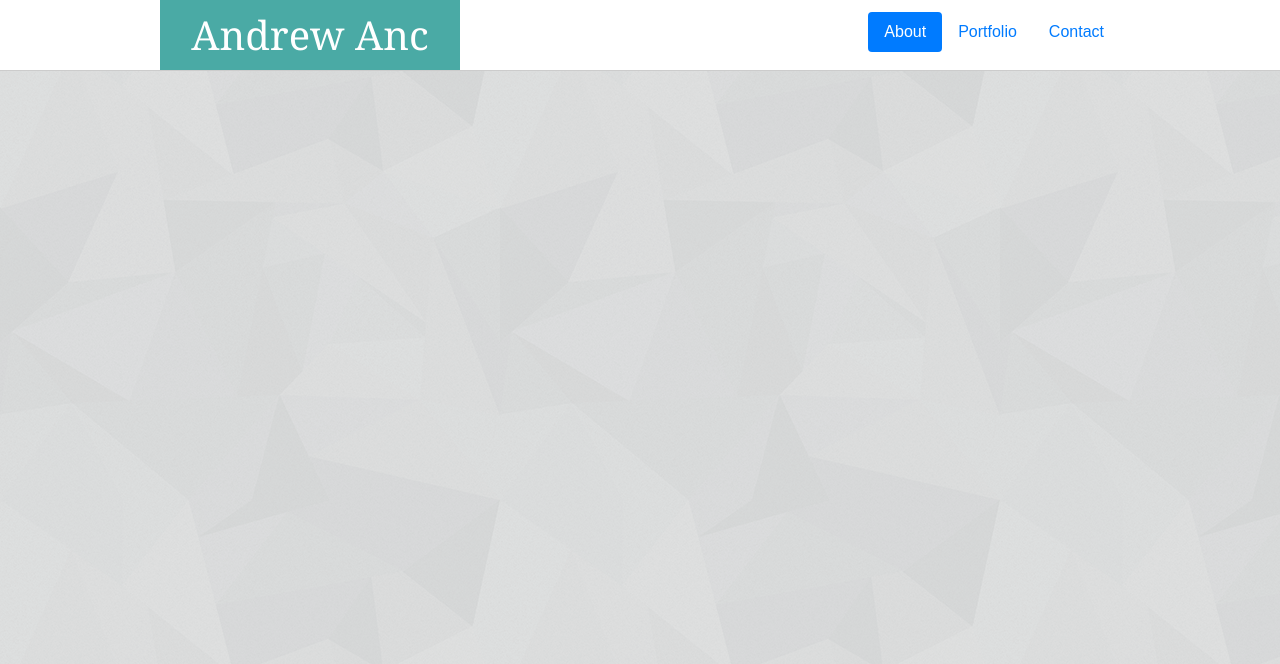
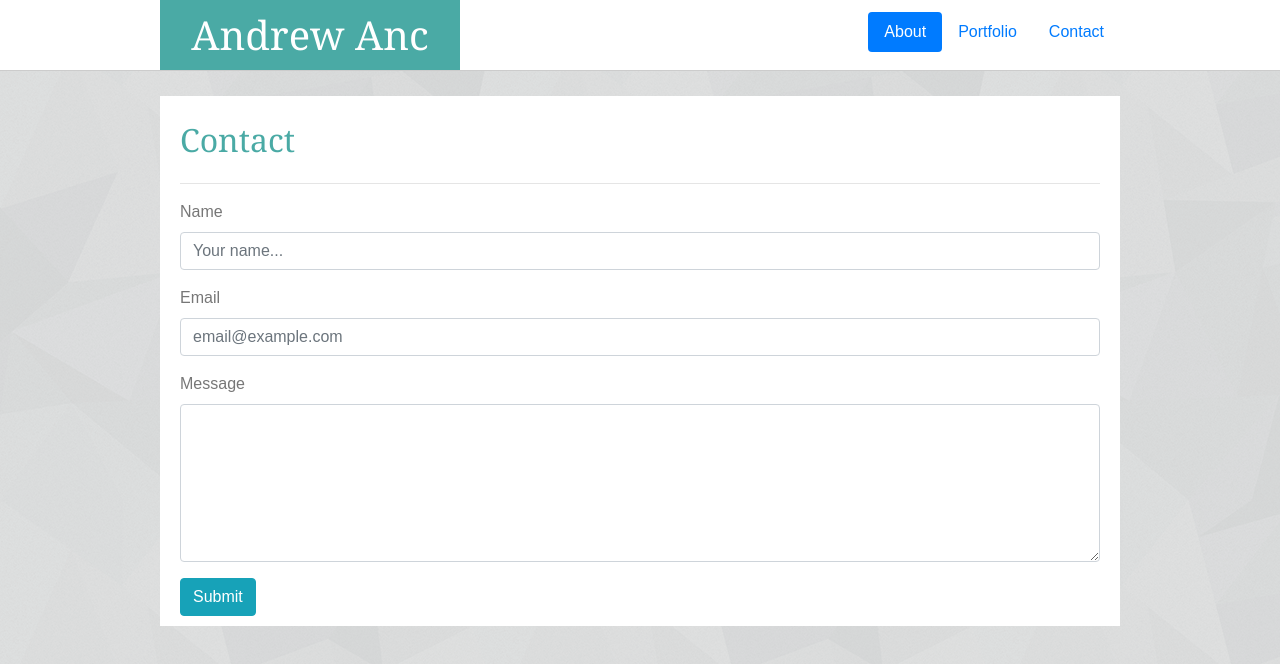
Before and after one commit to aancjr/Bootstrap-Portfolio, a plain HTML site: page contact.html in a window 1280 px wide. Drawn offline with nearby package versions, Linux system fonts and the light colour scheme.

Commit message:
portfolio and contact page content completed. Majority of the basic styling is completed.

```diff
--- a/assets/css/style.css
+++ b/assets/css/style.css
@@ -3,7 +3,7 @@ body {
     color: #777777;
     background: url("../images/shattered.png");
     z-index: -1;
-    font-family: 'Arial', 'Helvetica Neue', Helvetica, sans-serif;
+    font-family: 'Arial', 'Helvetica Neue', Helvetica sans-serif;
 }
 
 .wrapper {
@@ -35,18 +35,29 @@ body {
 .container {
     margin: auto;
     width: 960px;
-    height: 700px;
+    height: auto;
     margin-top: 25px;
+    background-color:#ffffff;
+    border-color: #dddddd;
 }
 
 .main-content {
-    background-color:#ffffff;
-    border-color: #dddddd;
     font-family: 'Arial', 'Helvetica Neue', Helvetica, sans-serif;
+    padding: 5px;
+}
+
+.h2 {
+    color: #4aaaa5;
+    font-family: 'Georgia', Times, "Times New Roman", serif;
+    padding: 20px 0px 0px 15px;
 }
 
 .rounded {
     margin: 0px 10px 0px 0px;
+}
+
+.btn {
+    margin-bottom: 5px;
 }
 
 /*
@@ -128,8 +139,6 @@ a:hover {
 }
 
 .h2 {
-    color: #4aaaa5;
-    font-family: 'Georgia', Times, "Times New Roman", serif;
     border: 1px;
 }
 footer {
--- a/contact.html
+++ b/contact.html
@@ -36,8 +36,27 @@
     </div>
 
     <section class="container">
-
-
+        <section class="main-content">
+            <section class="row">
+                <h2 class="h2">Contact</h2>
+            </section>
+            <hr></hr>
+            <form>
+                <div class="form-group">
+                    <label for="exampleFormControlInput1">Name</label>
+                    <input type="name" class="form-control" id="exampleFormControlInput1" placeholder="Your name...">
+                </div>
+                <div class="form-group">
+                        <label for="exampleFormControlInput1">Email</label>
+                        <input type="email" class="form-control" id="exampleFormControlInput1" placeholder="email@example.com">
+                </div>
+                <div class="form-group">
+                    <label for="exampleFormControlTextarea1">Message</label>
+                    <textarea class="form-control" id="exampleFormControlTextarea1" rows="6"></textarea>
+                </div>
+            </form>
+            <input class="btn btn-info" type="submit" value="Submit">
+        </section>
     </section>
 </body>
 </html>
```
Also changed, not shown: index.html (+2 -1 lines).
